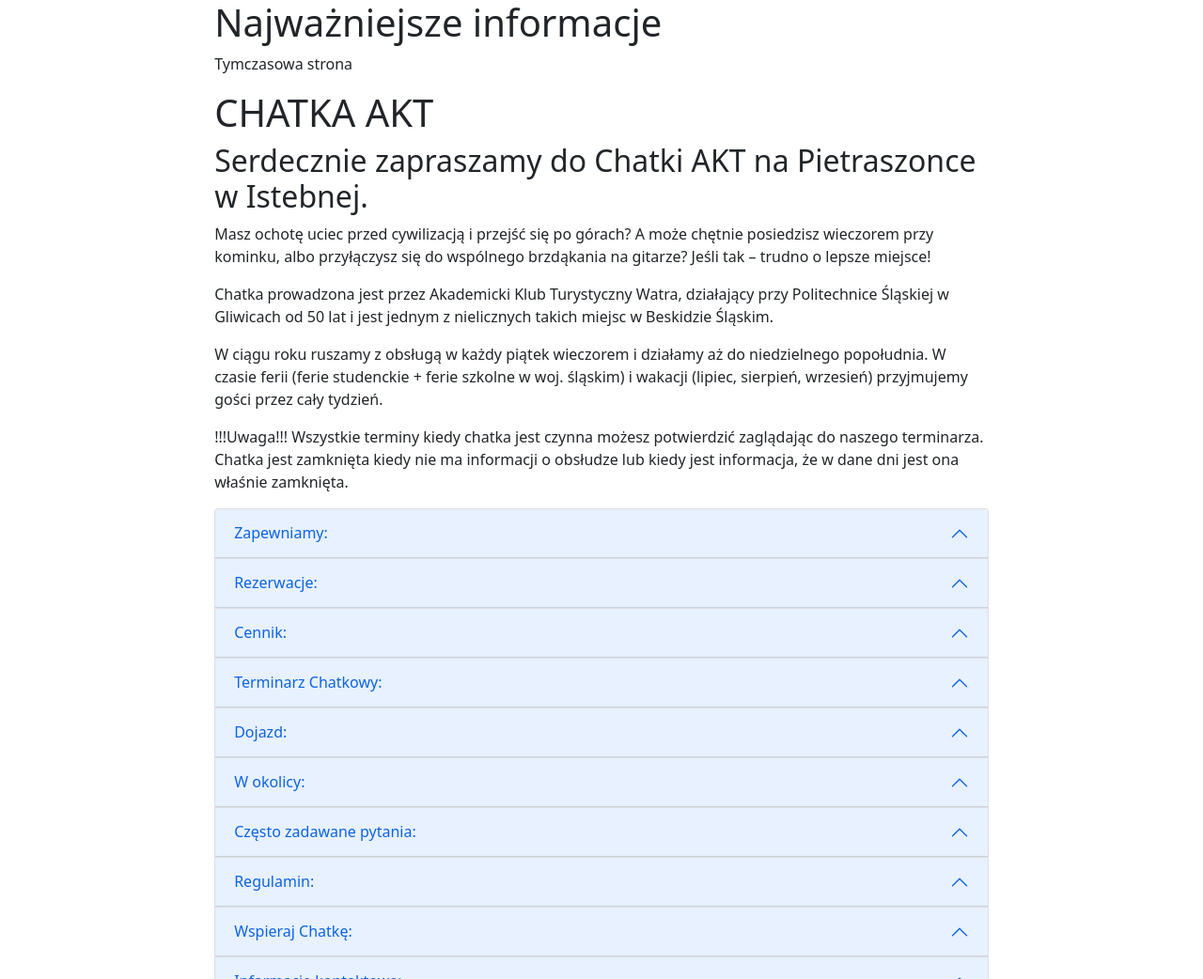
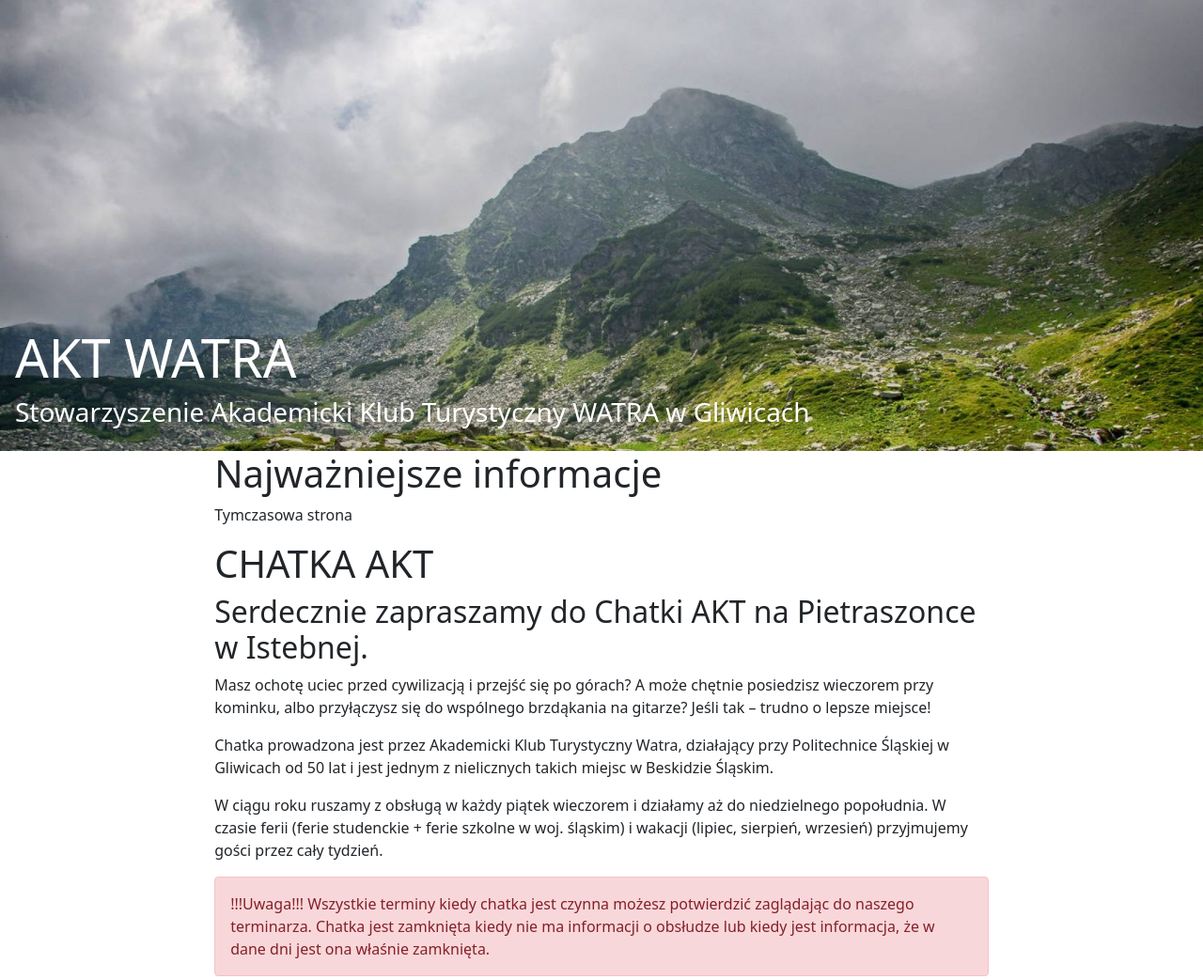
Before and after one commit to mglatki/stronawatra, a plain HTML site: page index.html in a window 1280 px wide. Shown: the top 1042 px of the page at 94% size. Drawn offline with nearby package versions, Linux system fonts and the light colour scheme.

Commit message:
Header created

```diff
--- a/index.html
+++ b/index.html
@@ -14,7 +14,10 @@
     <title>AKT Watra</title>
   </head>
   <body>
-    <header></header>
+    <header>
+      <h1 class="display-4">AKT WATRA</h1>
+      <h3>Stowarzyszenie Akademicki Klub Turystyczny WATRA w Gliwicach</h3>
+    </header>
     <main>
       <section>
         <h1>Najważniejsze informacje</h1>
@@ -39,12 +42,12 @@
           szkolne w woj. śląskim) i wakacji (lipiec, sierpień, wrzesień)
           przyjmujemy gości przez cały tydzień.
         </p>
-        <p>
+        <div class="alert alert-danger" role="alert">
           !!!Uwaga!!! Wszystkie terminy kiedy chatka jest czynna możesz
           potwierdzić zaglądając do naszego terminarza. Chatka jest zamknięta
           kiedy nie ma informacji o obsłudze lub kiedy jest informacja, że w
           dane dni jest ona właśnie zamknięta.
-        </p>
+        </div>
         <div class="accordion" id="accordionExample">
           <div class="accordion-item">
             <h2 class="accordion-header" id="headingOne">
--- a/style.css
+++ b/style.css
@@ -104,7 +104,26 @@ meter {
   all: revert;
 }
 
+header {
+  color: white;
+
+  display: flex;
+  flex-direction: column;
+  justify-content: flex-end;
+
+  background-image: url(/assets/cropped-DSC_0102-HDR.jpg);
+  background-repeat: no-repeat;
+  background-size: cover;
+
+  min-height: 20rem;
+  padding: 1rem;
+}
+
 @media (min-width: 900px) {
+  header {
+    min-height: 30rem;
+  }
+
   main {
     max-width: 90ch;
     margin: 0 auto;
```
Also changed, not shown: assets/cropped-DSC_0102-HDR.jpg (added).
